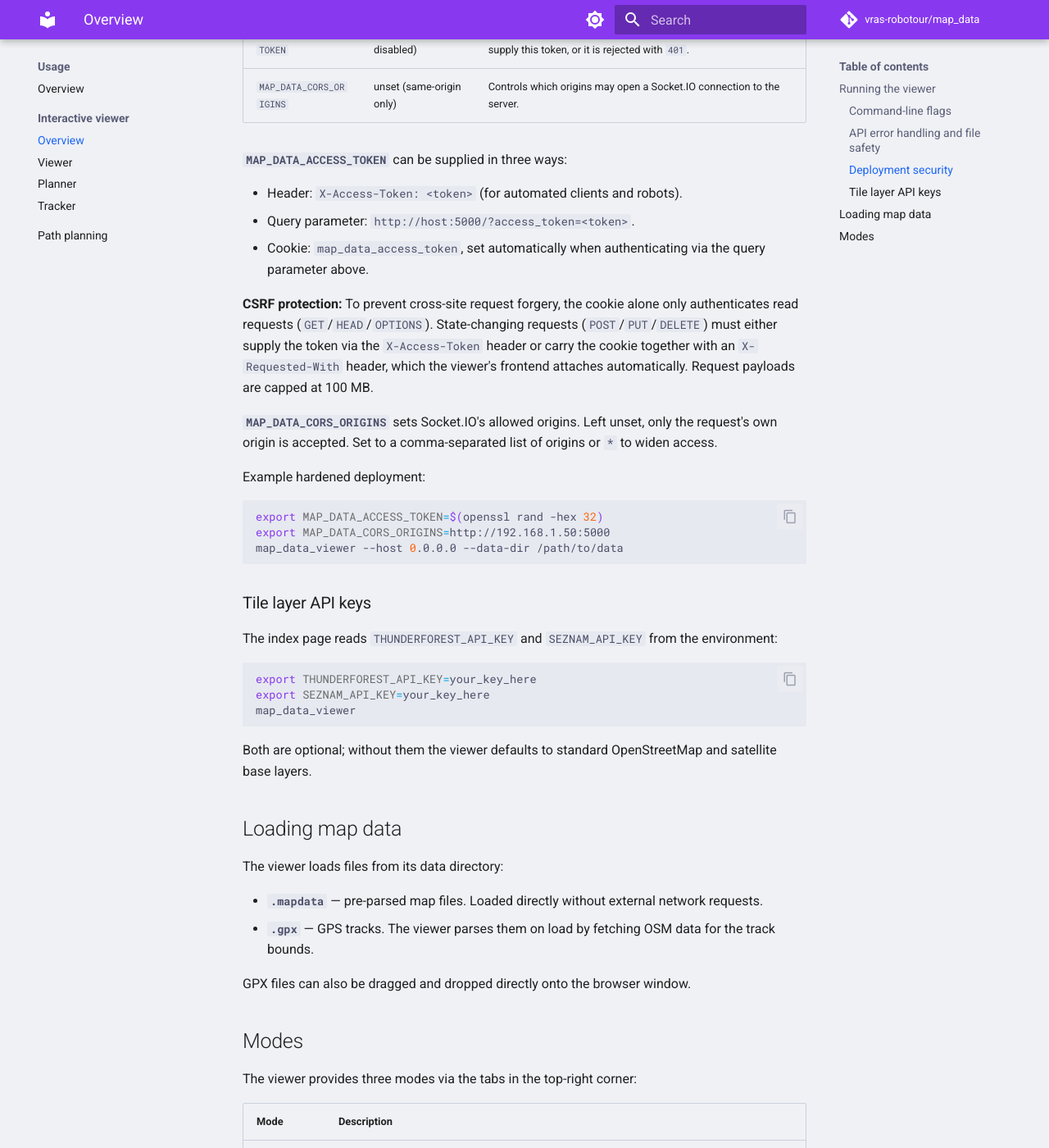
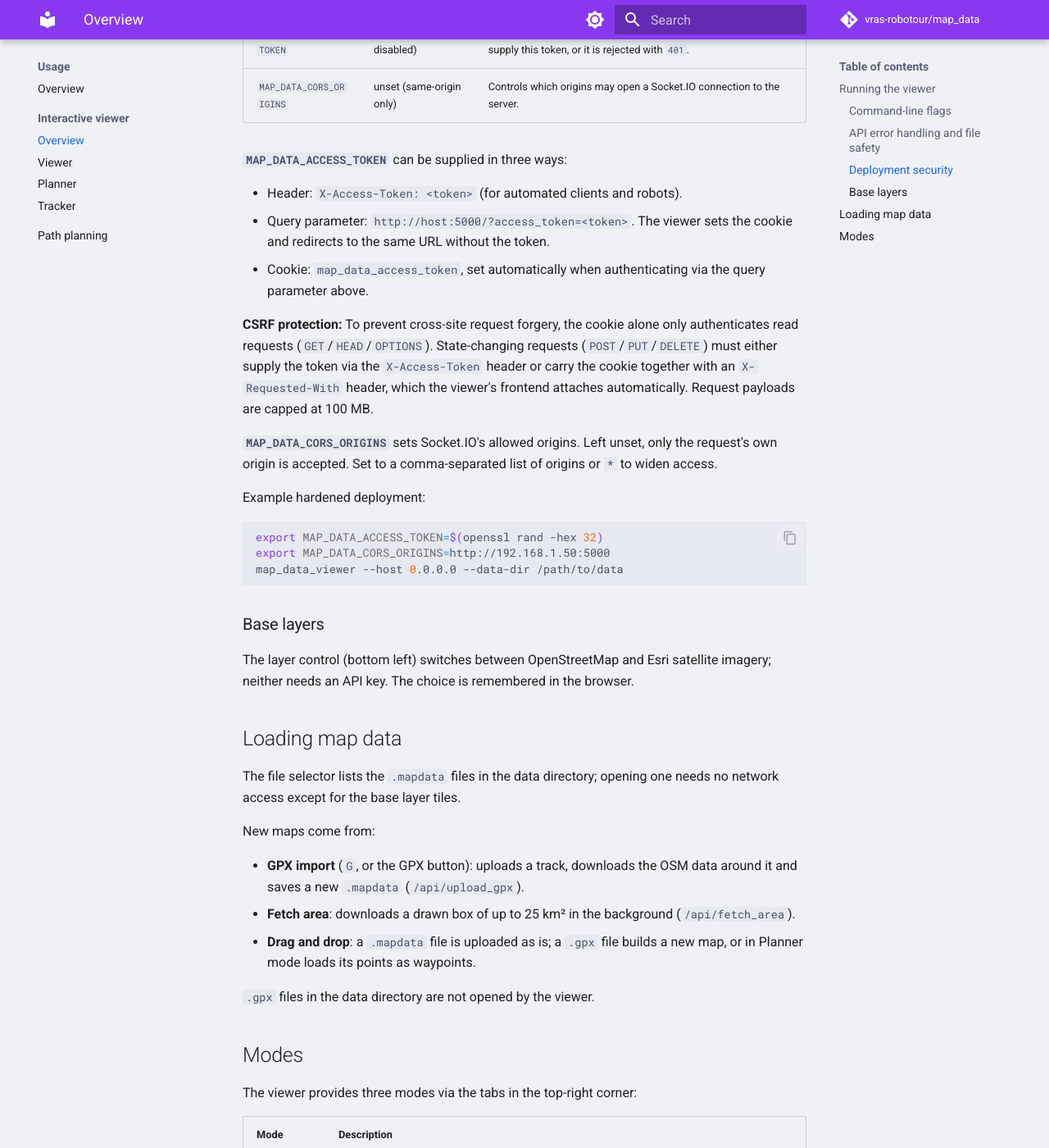
Before and after one commit to vras-robotour/map_data, an MkDocs documentation site: the page built from docs/viewer.md, in a window 1280 px wide and 1400 px high, scrolled down 1919 px. Shown: the whole window at 82% size. Built offline with MkDocs 1.6.1 and Material for MkDocs 9.7.7, drawn with Linux system fonts in a browser that asks for light colours; comment, search, counter and statistics services are not loaded.

Commit message:
docs: viewer: no basemap API keys, how maps are loaded, token redirect

````diff
--- a/docs/viewer.md
+++ b/docs/viewer.md
@@ -63,7 +63,7 @@ Two environment variables provide access control:
 **`MAP_DATA_ACCESS_TOKEN`** can be supplied in three ways:
 
 - Header: `X-Access-Token: <token>` (for automated clients and robots).
-- Query parameter: `http://host:5000/?access_token=<token>`.
+- Query parameter: `http://host:5000/?access_token=<token>`. The viewer sets the cookie and redirects to the same URL without the token.
 - Cookie: `map_data_access_token`, set automatically when authenticating via the query parameter above.
 
 **CSRF protection:** To prevent cross-site request forgery, the cookie alone only
@@ -83,26 +83,21 @@ export MAP_DATA_CORS_ORIGINS=http://192.168.1.50:5000
 map_data_viewer --host 0.0.0.0 --data-dir /path/to/data
 ```
 
-### Tile layer API keys
+### Base layers
 
-The index page reads `THUNDERFOREST_API_KEY` and `SEZNAM_API_KEY` from the environment:
-
-```bash
-export THUNDERFOREST_API_KEY=your_key_here
-export SEZNAM_API_KEY=your_key_here
-map_data_viewer
-```
-
-Both are optional; without them the viewer defaults to standard OpenStreetMap and satellite base layers.
+The layer control (bottom left) switches between OpenStreetMap and Esri satellite imagery; neither needs an API key. The choice is remembered in the browser.
 
 ## Loading map data
 
-The viewer loads files from its data directory:
+The file selector lists the `.mapdata` files in the data directory; opening one needs no network access except for the base layer tiles.
 
-- **`.mapdata`** — pre-parsed map files. Loaded directly without external network requests.
-- **`.gpx`** — GPS tracks. The viewer parses them on load by fetching OSM data for the track bounds.
+New maps come from:
 
-GPX files can also be dragged and dropped directly onto the browser window.
+- **GPX import** (`G`, or the GPX button): uploads a track, downloads the OSM data around it and saves a new `.mapdata` (`/api/upload_gpx`).
+- **Fetch area**: downloads a drawn box of up to 25 km² in the background (`/api/fetch_area`).
+- **Drag and drop**: a `.mapdata` file is uploaded as is; a `.gpx` file builds a new map, or in Planner mode loads its points as waypoints.
+
+`.gpx` files in the data directory are not opened by the viewer.
 
 ## Modes
 
````
